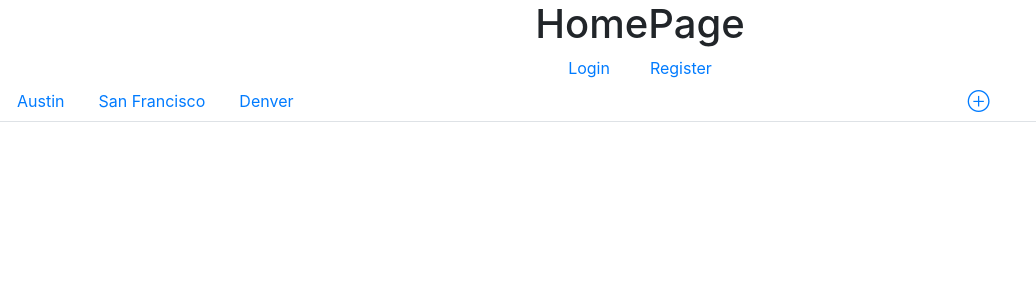
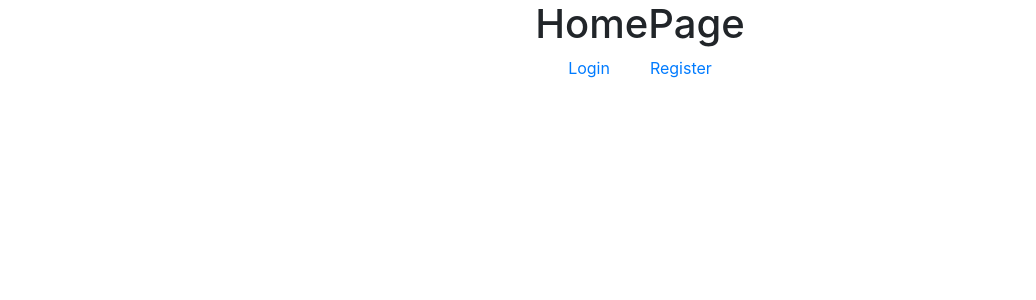
Before and after one commit to RestaurantPassport-BW/front-end, a React (Create React App) app: page / in a window 1280 px wide. Shown: the top 300 px of the page, without its empty margins (0-1036 px from the left). Built offline with nearby package versions, Linux system fonts and the light colour scheme.

Commit message:
un mounted from home page

```diff
--- a/src/App.js
+++ b/src/App.js
@@ -5,7 +5,7 @@ import { Switch, Route } from "react-router";
 import Login from "./components/auth/Login";
 import Register from "./components/auth/Register";
 import styled from 'styled-components'
-import TabNav from "./components/nav/TabNav";
+
 
 const A = styled.a`
   padding: 20px;
@@ -22,7 +22,7 @@ function App() {
         <Route path={"/login"} component={Login} />
         <Route path={"/register"} component={Register} />
       </Switch>
-      <TabNav/>
+
     </div>
   );
 }
```
